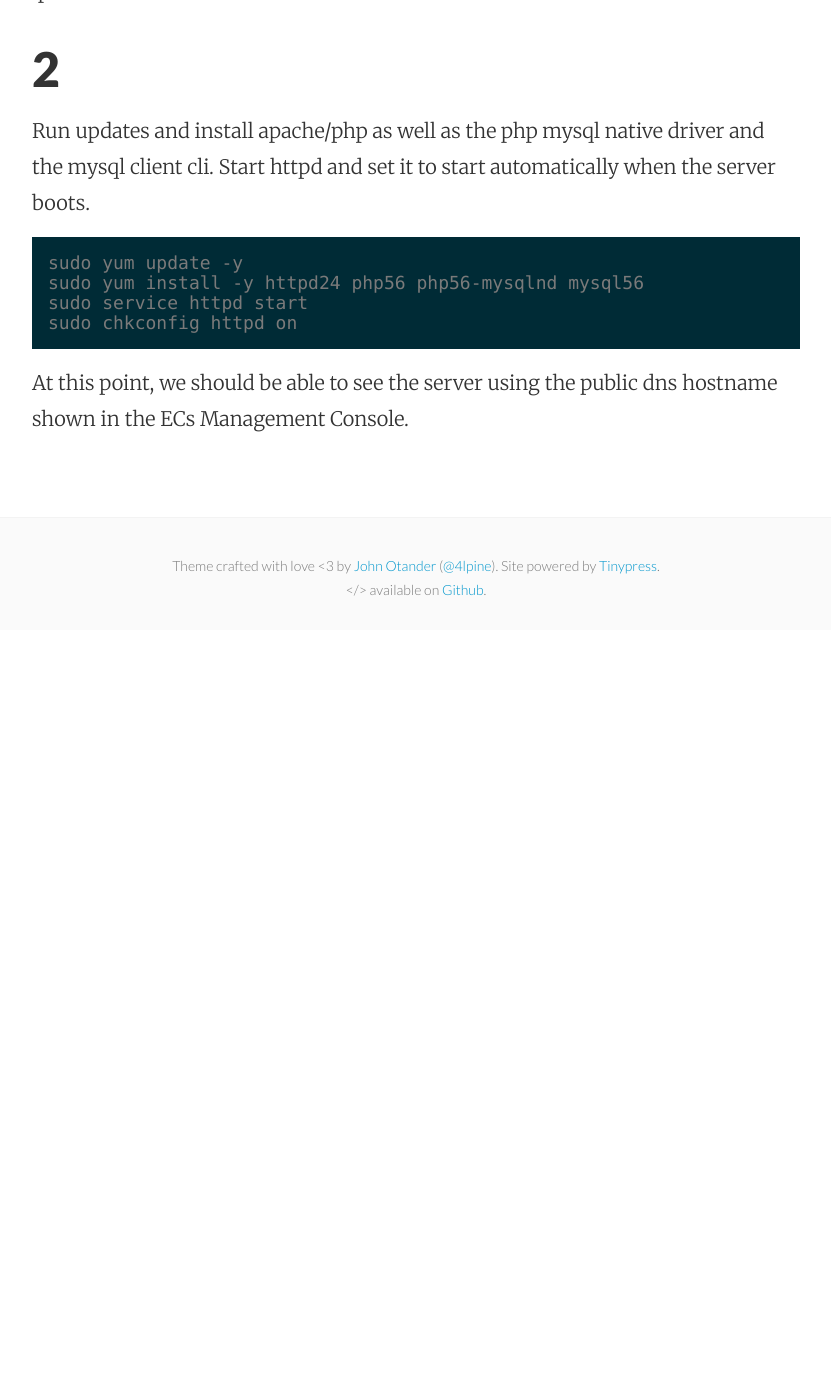
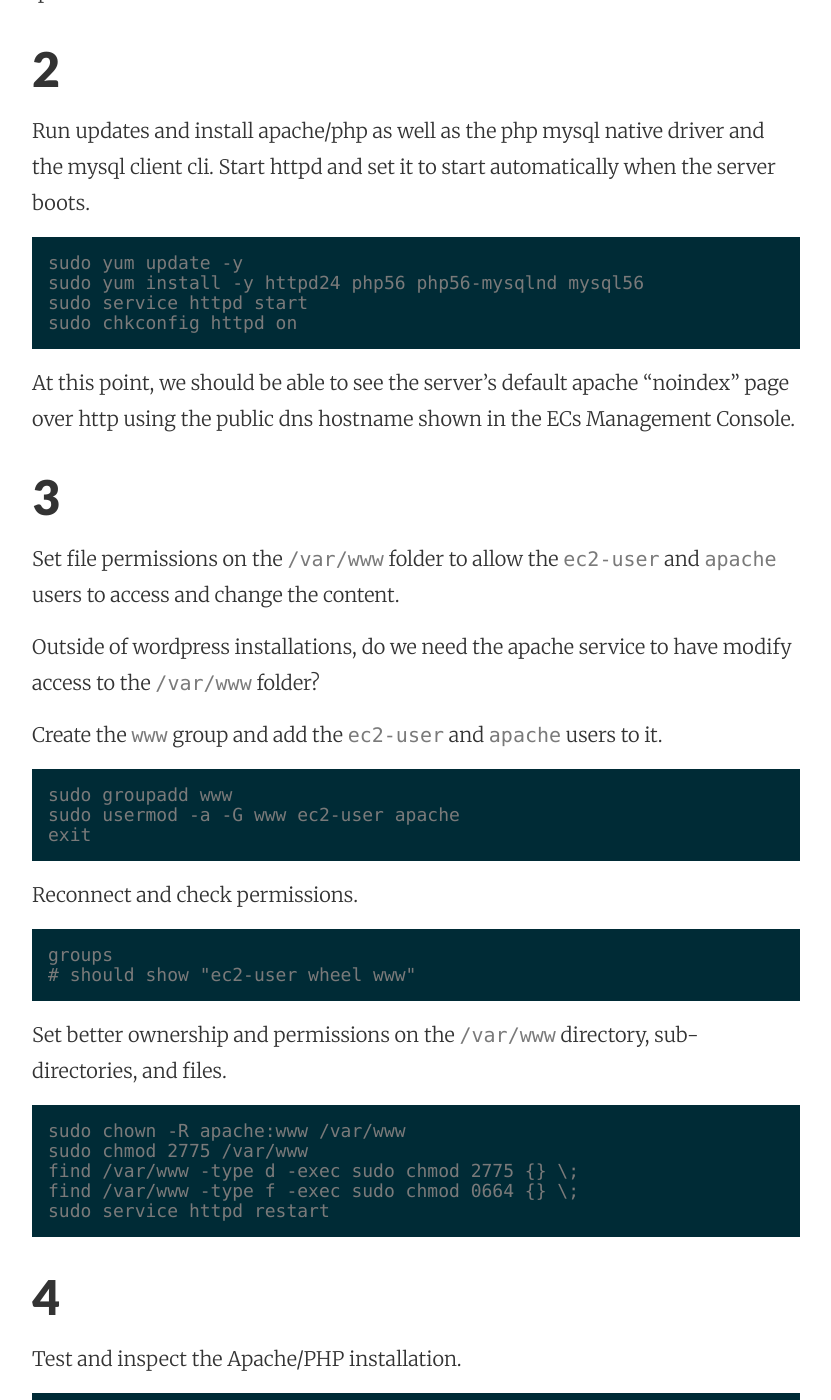
Before and after one commit to mattymaloney/mattymaloney.github.io, a Jekyll site: the page built from _posts/2016-03-24-aws-ec2-rds-linux-apache-php-wordpress-mariadb.md, in a window 1280 px wide and 1400 px high, scrolled down 1372 px. Shown: the whole window, without its empty margins (224-1055 px from the left). Built offline with Jekyll 4.4.1, drawn with Linux system fonts in a browser that asks for light colours; before the commit the page ends 2002 px from its top, so only the background shows below that; some of the changed text lies outside the part shown.

Commit message:
Created 2016-03-24-aws-ec2-rds-linux-apache-php-wordpress-mariadb.md

````diff
--- a/_posts/2016-03-24-aws-ec2-rds-linux-apache-php-wordpress-mariadb.md
+++ b/_posts/2016-03-24-aws-ec2-rds-linux-apache-php-wordpress-mariadb.md
@@ -35,4 +35,46 @@ sudo service httpd start
 sudo chkconfig httpd on
 ```
 
-At this point, we should be able to see the server using the public dns hostname shown in the ECs Management Console.
+At this point, we should be able to see the server's default apache "noindex" page over http using the public dns hostname shown in the ECs Management Console.
+
+
+## 3
+
+Set file permissions on the `/var/www` folder to allow the `ec2-user` and `apache` users to access and change the content.
+
+Outside of wordpress installations, do we need the apache service to have modify access to the `/var/www` folder?
+
+Create the `www` group and add the `ec2-user` and `apache` users to it.
+
+```
+sudo groupadd www
+sudo usermod -a -G www ec2-user apache
+exit
+```
+
+Reconnect and check permissions.
+
+```
+groups
+# should show "ec2-user wheel www"
+```
+
+Set better ownership and permissions on the `/var/www` directory, sub-directories, and files.
+
+```
+sudo chown -R apache:www /var/www
+sudo chmod 2775 /var/www
+find /var/www -type d -exec sudo chmod 2775 {} \;
+find /var/www -type f -exec sudo chmod 0664 {} \;
+sudo service httpd restart
+```
+
+## 4
+
+Test and inspect the Apache/PHP installation.
+
+```
+echo "<?php phpinfo(); ?>" > /var/www/html/pi.php
+```
+
+Then, in web browser, go to http://public.dns.hostname/pi.php to verify that Apache and PHP are working and have the proper packages and modules installed and enabled.
````
